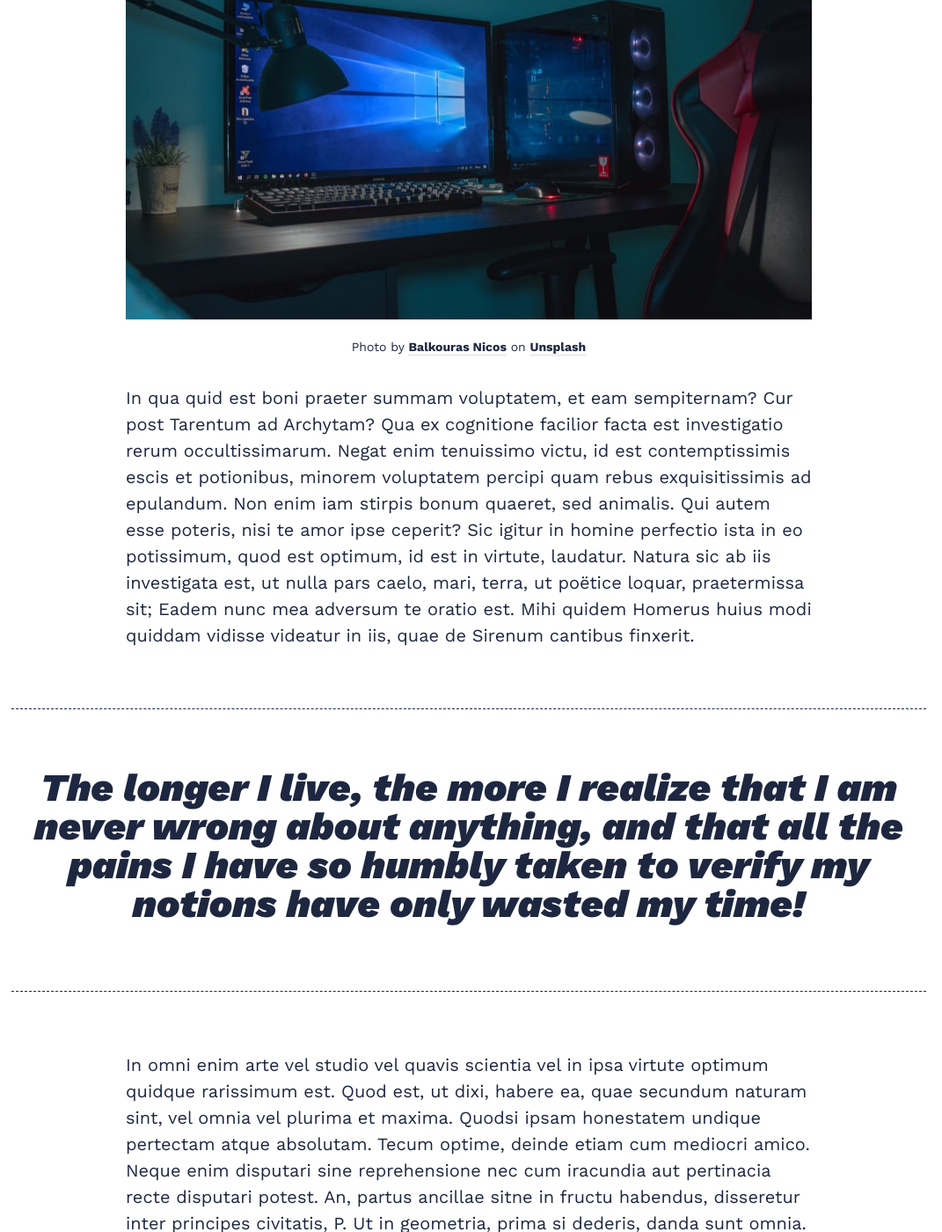
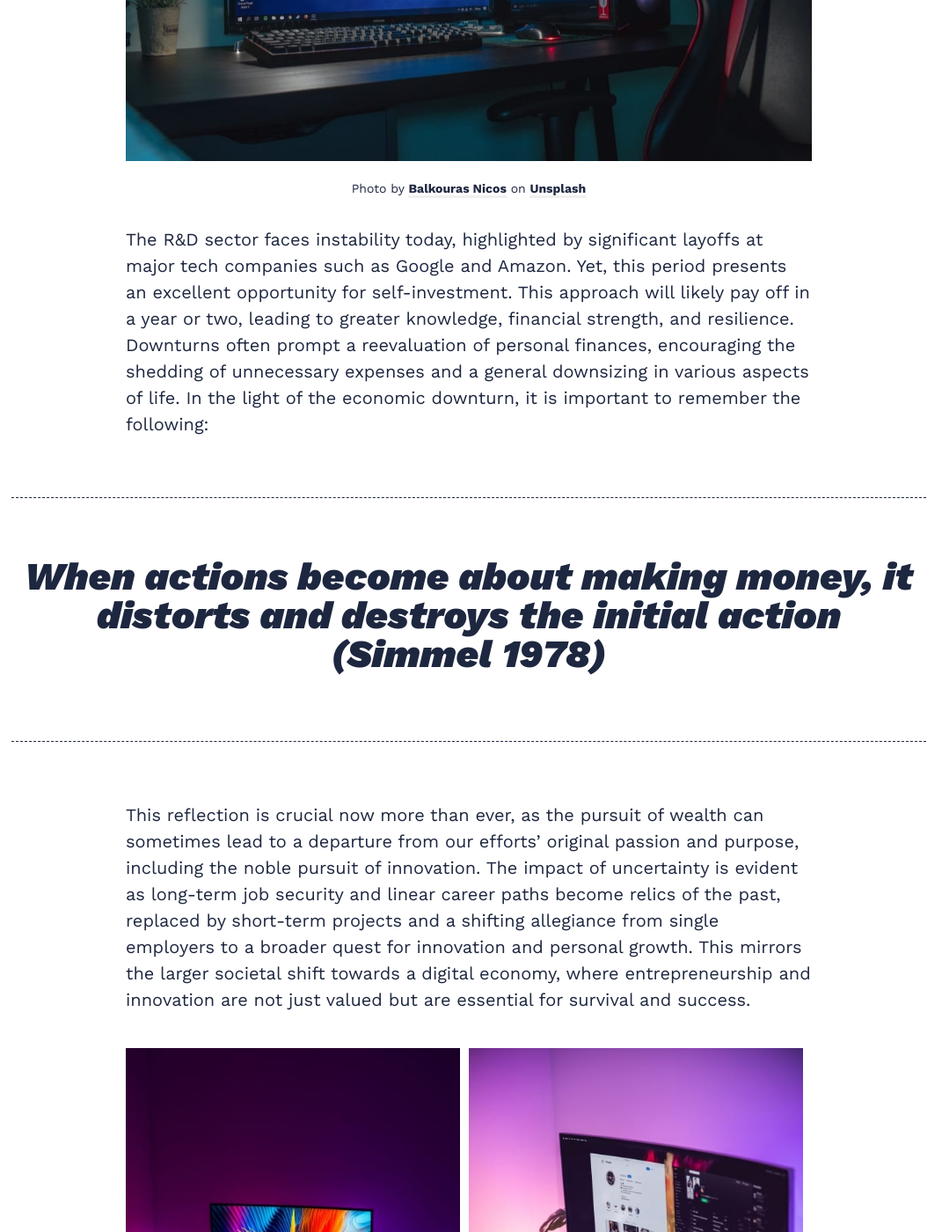
Before and after one commit to kargam0167/kargam0167.github.io, a Jekyll site: the page built from _posts/2018-11-14-that-which-does-not-kill-us-makes-us-stronger.markdown, in a window 1280 px wide and 1400 px high, scrolled down 1521 px. Shown: the whole window at 88% size, without its empty margins (107-1178 px from the left). Built offline with Jekyll 4.4.1, drawn with Linux system fonts in a browser that asks for light colours; nearby versions of some CDN libraries; some of the changed text lies outside the part shown.

Commit message:
Update 2018-11-14-that-which-does-not-kill-us-makes-us-stronger.markdown

```diff
--- a/_posts/2018-11-14-that-which-does-not-kill-us-makes-us-stronger.markdown
+++ b/_posts/2018-11-14-that-which-does-not-kill-us-makes-us-stronger.markdown
@@ -1,21 +1,22 @@
 ---
 layout: post
-title:  That which does not kill us makes us stronger
-description: Sin tantum est boni praeter summam voluptatem, et eam sempiternam. Cur post Tarentum ad Archytam. Qua ex cognitione facilior facta est investigatio rerum occultissimarum, empull...
-date:   2018-11-14 15:01:35 +0300
-image:  '/images/02.jpg'
+title:  What doesn't destroy us strengthens us
+description: Pursuing a Ph.D. is like an extreme mental workout—it can either grind you down or build you up, much like my two decades of skydiving.
+date:   2023-10-14 15:01:35 +0300
+image:  '/images/04-3.jpg'
 tags:   [workflow, hobby, study]
 ---
-Sin tantum est boni praeter summam voluptatem, et eam sempiternam. Cur post Tarentum ad Archytam. Qua ex cognitione facilior facta est investigatio rerum occultissimarum, empulla enim tenuissimo victu, id est contemptissimis escis et potionibus, minorem voluptatem percipi quam rebus exquisitissimis ad epulandum. Non enim iam stirpis bonum quaeret, sed animalis. Qui autem esse poteris, nisi te amor ipse ceperit. Sic igitur in homine perfectio ista in eo potissimum, quod est optimum, id est in virtute, laudatur. Natura sic ab iis investigata est, ut nulla pars caelo, mari, terra, ut poëtice loquar, praetermissa sit. Eadem nunc mea adversum te oratio est. Mihi quidem Homerus huius modi quiddam vidisse videatur in iis, quae de Sirenum cantibus ages tandem finxerit.
+This "odd" hobby has sharpened my sense of risk and taught me to stay completely in the moment, lessons that are unexpectedly valuable in the rapidly changing world. This has occupied my mind for the past four years and has become a core of my Ph.D.
 
 ![Workflow]({{site.baseurl}}/images/2.1.jpg)
 *Photo by [Balkouras Nicos](https://unsplash.com/photos/ncOQxZe8Krw) on [Unsplash](https://unsplash.com/)*
 
-In qua quid est boni praeter summam voluptatem, et eam sempiternam? Cur post Tarentum ad Archytam? Qua ex cognitione facilior facta est investigatio rerum occultissimarum. Negat enim tenuissimo victu, id est contemptissimis escis et potionibus, minorem voluptatem percipi quam rebus exquisitissimis ad epulandum. Non enim iam stirpis bonum quaeret, sed animalis. Qui autem esse poteris, nisi te amor ipse ceperit? Sic igitur in homine perfectio ista in eo potissimum, quod est optimum, id est in virtute, laudatur. Natura sic ab iis investigata est, ut nulla pars caelo, mari, terra, ut poëtice loquar, praetermissa sit; Eadem nunc mea adversum te oratio est. Mihi quidem Homerus huius modi quiddam vidisse videatur in iis, quae de Sirenum cantibus finxerit.
+The R&D sector faces instability today, highlighted by significant layoffs at major tech companies such as Google and Amazon. Yet, this period presents an excellent opportunity for self-investment. This approach will likely pay off in a year or two, leading to greater knowledge, financial strength, and resilience. Downturns often prompt a reevaluation of personal finances, encouraging the shedding of unnecessary expenses and a general downsizing in various aspects of life. In the light of the economic downturn, it is important to remember the following:
 
-> The longer I live, the more I realize that I am never wrong about anything, and that all the pains I have so humbly taken to verify my notions have only wasted my time!
+> When actions become about making money, it distorts and destroys the initial action (Simmel 1978)
 
-In omni enim arte vel studio vel quavis scientia vel in ipsa virtute optimum quidque rarissimum est. Quod est, ut dixi, habere ea, quae secundum naturam sint, vel omnia vel plurima et maxima. Quodsi ipsam honestatem undique pertectam atque absolutam. Tecum optime, deinde etiam cum mediocri amico. Neque enim disputari sine reprehensione nec cum iracundia aut pertinacia recte disputari potest. An, partus ancillae sitne in fructu habendus, disseretur inter principes civitatis, P. Ut in geometria, prima si dederis, danda sunt omnia. Longum est enim ad omnia respondere, quae a te dicta sunt. Nam cui proposito sit conservatio sui, necesse est huic partes quoque sui caras suo genere laudabiles. Servari enim iustitia nisi a forti viro, nisi a sapiente potest.
+This reflection is crucial now more than ever, as the pursuit of wealth can sometimes lead to a departure from our efforts' original passion and purpose, including the noble pursuit of innovation. The impact of uncertainty is evident as long-term job security and linear career paths become relics of the past, replaced by short-term projects and a shifting allegiance from single employers to a broader quest for innovation and personal growth.
+This mirrors the larger societal shift towards a digital economy, where entrepreneurship and innovation are not just valued but are essential for survival and success.
 
 <div class="gallery-box">
   <div class="gallery">
@@ -25,6 +26,6 @@
   <em>Gallery / <a href="https://unsplash.com/" target="_blank">Unsplash</a></em>
 </div>
 
-Ego quoque, inquit, didicerim libentius si quid attuleris, quam te rephenderim. Iam insipientes alios ita esse, ut nullo modo ad sapientiam possent pervenire, alios, qui possent, si id egissent, sapientiam consequi. Id quaeris, inquam, in quo, utrum respondero, verses te huc atque illuc necesse est. Sed quid ages tandem, si utilitas ab amicitia, ut fit saepe, defecerit? Sed isti ipsi, qui voluptate et dolore omnia metiuntur, nonne clamant sapienti plus semper adesse quod velit quam quod nolit? Quae quidem sapientes sequuntur duce natura tamquam videntes; Quod enim dissolutum sit, id esse sine sensu, quod autem sine sensu sit, id nihil ad nos pertinere omnino. Idne consensisse de Calatino plurimas gentis arbitramur, primarium populi fuisse, quod praestantissimus fuisset in conficiendis voluptatibus? Utram tandem linguam nescio? Quod dicit Epicurus etiam de voluptate, quae minime sint voluptates.
+The values and attitudes of individuals within this sector have also shifted, with a greater emphasis on innovation, flexibility, and personal fulfillment. This shift challenges the notion of work as a stable component of one's identity and life, pushing professionals to continuously adapt and reinvent themselves in response to new opportunities and challenges.
 
-An, partus ancillae sitne in fructu habendus, disseretur inter principes civitatis, P. Ut in geometria, prima si dederis, danda sunt omnia. Longum est enim ad omnia respondere, quae a te dicta sunt. Nam cui proposito sit conservatio sui, necesse est huic partes quoque sui caras suo genere laudabiles. Servari enim iustitia nisi a forti viro, nisi sapiente potest. Tecum optime, deinde etiam cum.
+Here is the thing: the story of R&D professionals in the age of uncertainty is one of navigating with innovation and adaptability, embodying the shift from solid to liquid in their work and personal lives. It's a story of transformation, highlighting how we are moving society forward in an era where change is the only constant.
```
